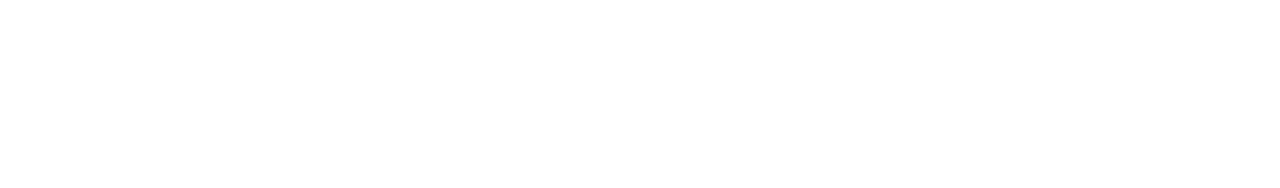
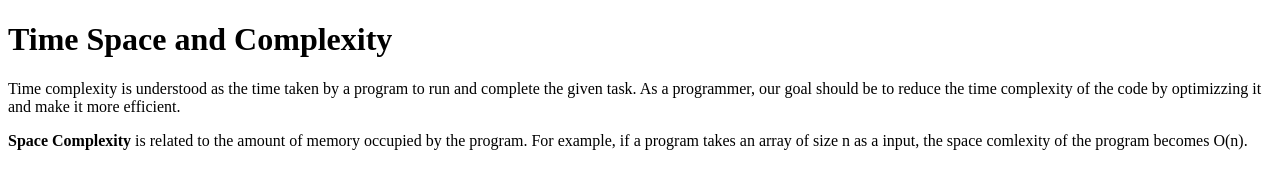
Before and after one commit to acciojob/time-and-space-complexity-reesav7761, a website: page main.html in a window 1280 px wide. Drawn offline with Linux system fonts and the light colour scheme.

Commit message:
created a submission

```diff
--- a/main.html
+++ b/main.html
@@ -8,6 +8,9 @@
 
 <body>
 	<!-- the entire body must be written by student -->
+    <h1>Time Space and Complexity</h1>
+	<p>Time complexity is understood as the time taken by a program to run and complete the given task. As a programmer, our goal should be to reduce the time complexity of the code by optimizzing it and make it more efficient.</p>
+		<p><b>Space Complexity</b> is related to the amount of memory occupied by the program. For example, if a program takes an array of size n as a input, the space comlexity of the program becomes O(n).</p>
     <script type="text/javascript" src="./script.js">
 </script>
 
```
